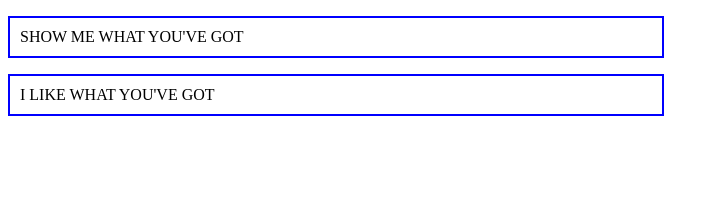
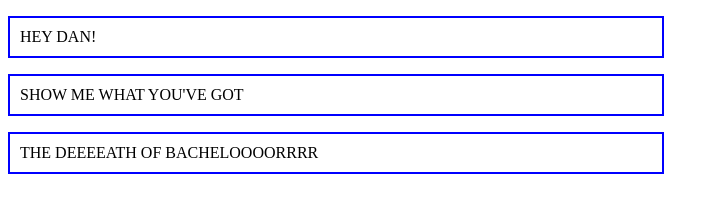
Before and after one commit to TheAmazinRaven/Web-Dev-Bootcamp-Project-Files, a plain HTML site: page Advanced CSS/boxModel.html in a window 1280 px wide. Shown: the whole page, without its empty margins (0-719 px from the left). Drawn offline with Linux system fonts and the light colour scheme.

Commit message:
another one tehehehe

```diff
--- a/Advanced CSS/boxModel.html
+++ b/Advanced CSS/boxModel.html
@@ -7,8 +7,9 @@
     </head>
 
     <body>
+        <p>HEY DAN!</p>
         <p>SHOW ME WHAT YOU'VE GOT</p>
-        <p>I LIKE WHAT YOU'VE GOT</p>
+        <p>THE DEEEEATH OF BACHELOOOORRRR</p>
     </body>
 
 </html>
```
